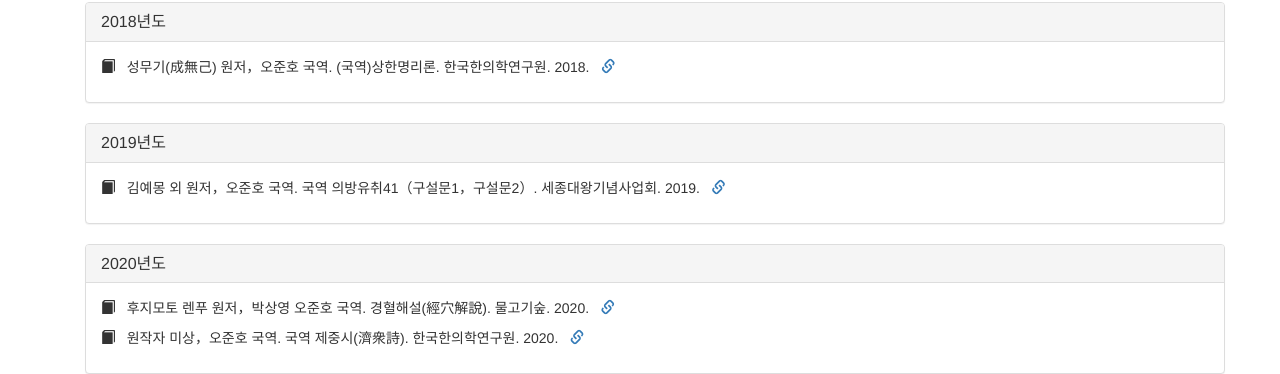
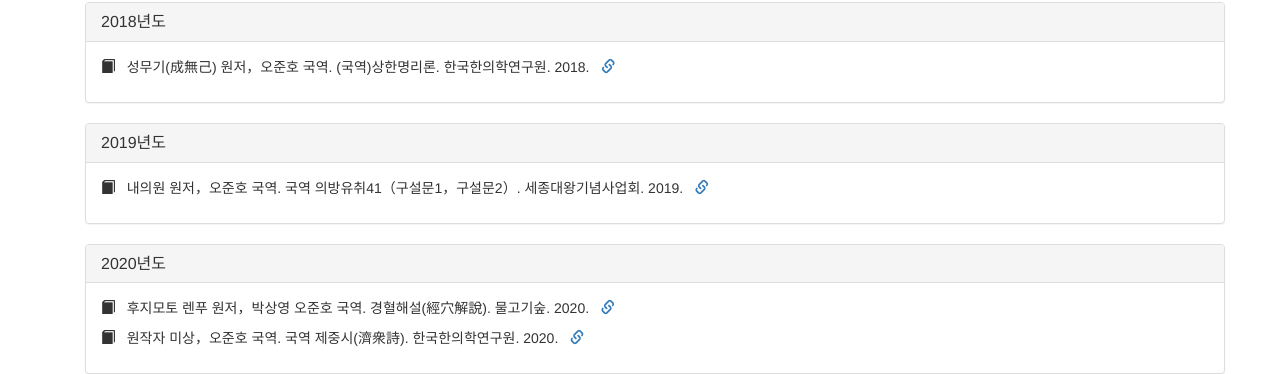
Before and after one commit to pinedance/research, a Jekyll site: the page built from list-raw.html, in a window 1280 px wide and 900 px high, scrolled down 4387 px. Shown: the part 81-455 px from the top of the window. Built offline with Jekyll 4.4.1, drawn with Linux system fonts in a browser that asks for light colours; nearby versions of some CDN libraries.

Commit message:
Update: 2019 의방유취 link address

```diff
--- a/_data/researchData.yaml
+++ b/_data/researchData.yaml
@@ -1039,9 +1039,9 @@
   category: "역서"
   title: 국역 의방유취41（구설문1，구설문2）
   titleEn:
-  ref: "http://www.kyobobook.co.kr/product/detailViewKor.laf?mallGb=KOR&ejkGb=KOR&barcode=9788982750991&orderClick=JAE"
+  ref: "http://book.sejongkorea.org/?act=shop.goods_view&CM=858&GC=GD0E"
   year: "2019"
-  author: 김예몽 외 원저，오준호 국역
+  author: 내의원 원저，오준호 국역
   published:
     by: 세종대왕기념사업회
     date: "2019-12-30"
```
